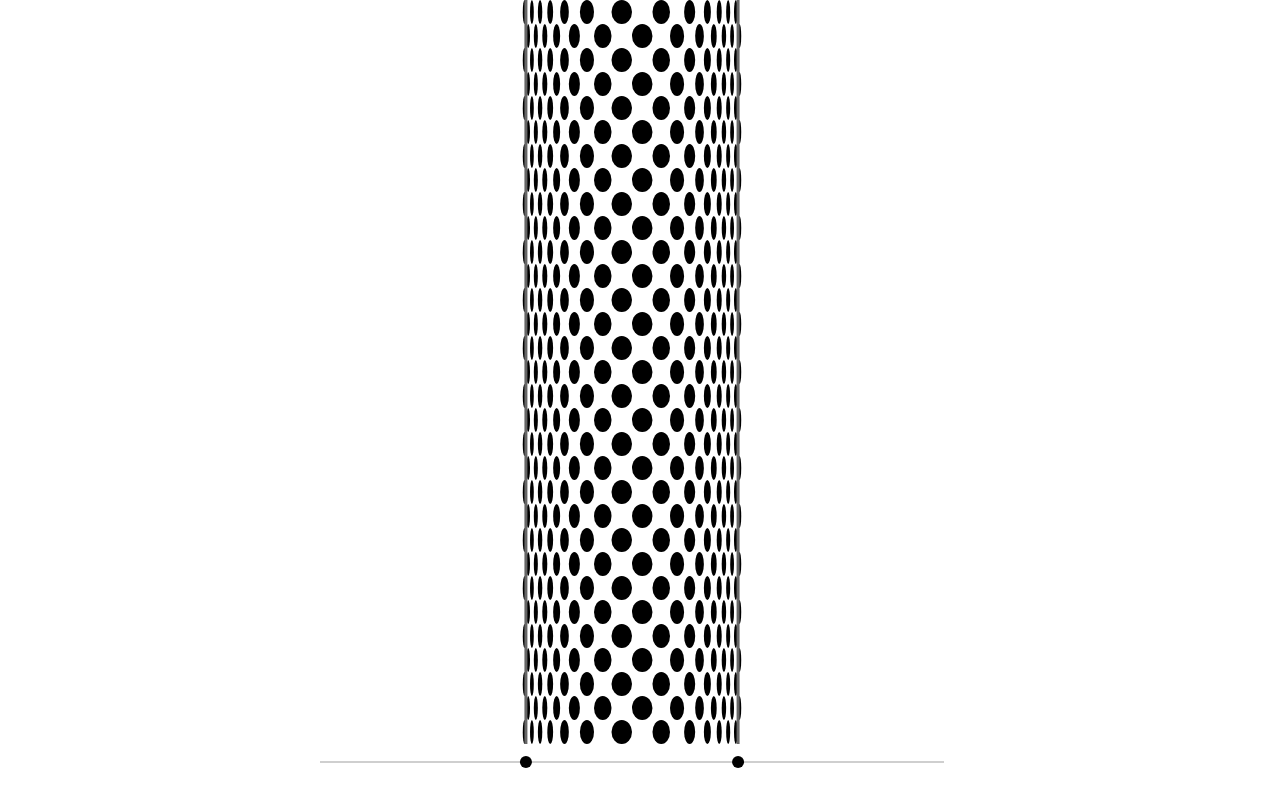
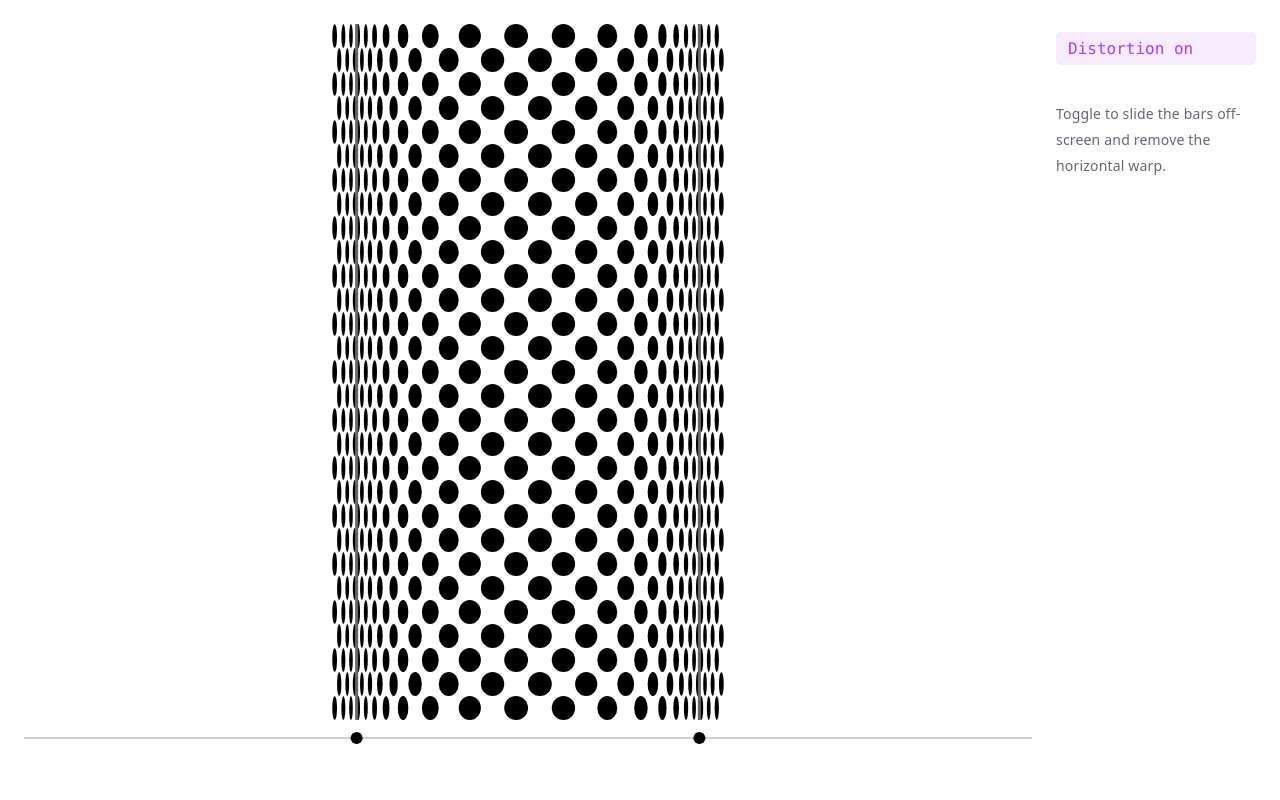
Before and after one commit to superelectrophile/rtp-bridget-riley, a React (Vite) app: page / in a window 1280 px wide. Built offline with nearby package versions, Linux system fonts and the light colour scheme.

Commit message:
toggle on/off distortion

```diff
--- a/src/App.tsx
+++ b/src/App.tsx
@@ -1,16 +1,46 @@
 import { useState } from "react";
-import reactLogo from "./assets/react.svg";
-import viteLogo from "./assets/vite.svg";
-import heroImg from "./assets/hero.png";
 import CheckerboardGrid from "./CheckerboardGrid";
 import "./App.css";
 
 function App() {
-  const [count, setCount] = useState(0);
+  const [distortionOn, setDistortionOn] = useState(true);
 
   return (
-    <div style={{ width: "50%", height: "100svh" }}>
-      <CheckerboardGrid />
+    <div
+      style={{
+        display: "flex",
+        flexDirection: "row",
+        alignItems: "stretch",
+        width: "100%",
+        height: "100svh",
+        gap: 24,
+        padding: 24,
+        boxSizing: "border-box",
+      }}
+    >
+      <div style={{ flex: 1, minWidth: 0, minHeight: 0 }}>
+        <CheckerboardGrid distortionOn={distortionOn} />
+      </div>
+      <aside
+        style={{
+          flexShrink: 0,
+          display: "flex",
+          flexDirection: "column",
+          justifyContent: "flex-start",
+          paddingTop: 8,
+        }}
+      >
+        <button
+          type="button"
+          className="counter"
+          onClick={() => setDistortionOn((v) => !v)}
+        >
+          {distortionOn ? "Distortion on" : "Distortion off"}
+        </button>
+        <p style={{ fontSize: 14, maxWidth: 200, marginTop: 12 }}>
+          Toggle to slide the bars off-screen and remove the horizontal warp.
+        </p>
+      </aside>
     </div>
   );
 }
--- a/src/CheckerboardGrid.tsx
+++ b/src/CheckerboardGrid.tsx
@@ -9,6 +9,7 @@ const BAR_WIDTH = 3;
 const INDICATOR_HEIGHT = 36;
 const DISTORTION_AMPLITUDE = 0.85; // a: max fraction of rx removed at bar center
 const DISTORTION_SPREAD = 80; // b: gaussian falloff width in pixels
+const OFF_FRAC = 4; // bars animate to ±OFF_FRAC × svgWidth when toggled off
 
 function distortionFactor(ux: number, bar1X: number, bar2X: number): number {
   const g1 = DISTORTION_AMPLITUDE * Math.exp(-(((ux - bar1X) / DISTORTION_SPREAD) ** 2));
@@ -54,14 +55,25 @@ function computeLayout(
 
 interface Props {
   cellSize?: number;
+  distortionOn?: boolean;
 }
 
-export default function CheckerboardGrid({ cellSize = 24 }: Props) {
+export default function CheckerboardGrid({ cellSize = 24, distortionOn = true }: Props) {
   const containerRef = useRef<HTMLDivElement>(null);
   const svgRef = useRef<SVGSVGElement>(null);
   const indicatorRef = useRef<SVGSVGElement>(null);
+  // Stored positions (where the bars live when dragged / toggled on)
   const bar1FractionRef = useRef(0.33);
   const bar2FractionRef = useRef(0.67);
+  // Effective positions (animated; what's actually rendered)
+  const bar1EffFracRef = useRef(0.33);
+  const bar2EffFracRef = useRef(0.67);
+  const svgWidthRef = useRef(0);
+  const animFrameRef = useRef<number | null>(null);
+  // Closed over latest draw() state; called by the animation loop
+  const renderRef = useRef<(() => void) | null>(null);
+  const distortionOnRef = useRef(distortionOn);
+  distortionOnRef.current = distortionOn;
 
   useEffect(() => {
     const container = containerRef.current;
@@ -70,8 +82,8 @@ export default function CheckerboardGrid({ cellSize = 24 }: Props) {
 
     function updateIndicator(svgWidth: number) {
       const positions = [
-        bar1FractionRef.current * svgWidth,
-        bar2FractionRef.current * svgWidth,
+        bar1EffFracRef.current * svgWidth,
+        bar2EffFracRef.current * svgWidth,
       ];
 
       indicator.attr("width", svgWidth).attr("height", INDICATOR_HEIGHT);
@@ -96,7 +108,8 @@ export default function CheckerboardGrid({ cellSize = 24 }: Props) {
         .attr("cx", (d: number) => d)
         .attr("cy", INDICATOR_HEIGHT / 2)
         .attr("r", 6)
-        .attr("fill", hsl(0, 0, 0));
+        .attr("fill", hsl(0, 0, 0))
+        .attr("visibility", (d: number) => (d >= 0 && d <= svgWidth ? "visible" : "hidden"));
     }
 
     function draw() {
@@ -107,6 +120,7 @@ export default function CheckerboardGrid({ cellSize = 24 }: Props) {
       const svgHeight = rows * cellSize;
       const radius = cellSize / 2;
 
+      svgWidthRef.current = svgWidth;
       svg.attr("width", svgWidth).attr("height", svgHeight);
 
       svg.selectAll("ellipse").remove();
@@ -117,8 +131,8 @@ export default function CheckerboardGrid({ cellSize = 24 }: Props) {
         }
       }
 
-      const bar1X = bar1FractionRef.current * svgWidth;
-      const bar2X = bar2FractionRef.current * svgWidth;
+      const bar1X = bar1EffFracRef.current * svgWidth;
+      const bar2X = bar2EffFracRef.current * svgWidth;
       const { centers, widths } = computeLayout(cols, cellSize, bar1X, bar2X);
 
       svg
@@ -163,8 +177,9 @@ export default function CheckerboardGrid({ cellSize = 24 }: Props) {
         d3.drag<SVGRectElement, unknown>().on("drag", (event: d3.D3DragEvent<SVGRectElement, unknown, unknown>) => {
           const newX = Math.max(0, Math.min(svgWidth, event.x));
           bar1FractionRef.current = newX / svgWidth;
+          bar1EffFracRef.current = newX / svgWidth;
           bar1.attr("x", newX - BAR_WIDTH / 2);
-          updateEllipses(newX, bar2FractionRef.current * svgWidth);
+          updateEllipses(newX, bar2EffFracRef.current * svgWidth);
           updateIndicator(svgWidth);
         })
       );
@@ -192,11 +207,26 @@ export default function CheckerboardGrid({ cellSize = 24 }: Props) {
         d3.drag<SVGRectElement, unknown>().on("drag", (event: d3.D3DragEvent<SVGRectElement, unknown, unknown>) => {
           const newX = Math.max(0, Math.min(svgWidth, event.x));
           bar2FractionRef.current = newX / svgWidth;
+          bar2EffFracRef.current = newX / svgWidth;
           bar2.attr("x", newX - BAR_WIDTH / 2);
-          updateEllipses(bar1FractionRef.current * svgWidth, newX);
+          updateEllipses(bar1EffFracRef.current * svgWidth, newX);
           updateIndicator(svgWidth);
         })
       );
+
+      renderRef.current = () => {
+        const w = svgWidthRef.current;
+        const p1 = bar1EffFracRef.current * w;
+        const p2 = bar2EffFracRef.current * w;
+        updateEllipses(p1, p2);
+        bar1.attr("x", p1 - BAR_WIDTH / 2);
+        bar2.attr("x", p2 - BAR_WIDTH / 2);
+        updateIndicator(w);
+      };
+
+      const pointerEvents = distortionOnRef.current ? "auto" : "none";
+      bar1.style("pointer-events", pointerEvents);
+      bar2.style("pointer-events", pointerEvents);
 
       updateIndicator(svgWidth);
     }
@@ -207,6 +237,57 @@ export default function CheckerboardGrid({ cellSize = 24 }: Props) {
     if (container) observer.observe(container);
     return () => observer.disconnect();
   }, [cellSize]);
+
+  useEffect(() => {
+    const duration = 600;
+    const startTime = performance.now();
+    const startFrac1 = bar1EffFracRef.current;
+    const startFrac2 = bar2EffFracRef.current;
+    const targetFrac1 = distortionOn ? bar1FractionRef.current : -OFF_FRAC;
+    const targetFrac2 = distortionOn ? bar2FractionRef.current : 1 + OFF_FRAC;
+
+    if (animFrameRef.current !== null) {
+      cancelAnimationFrame(animFrameRef.current);
+      animFrameRef.current = null;
+    }
+
+    const svgEl = svgRef.current;
+    if (svgEl) {
+      const pe = distortionOn ? "auto" : "none";
+      d3.select(svgEl)
+        .selectAll<SVGRectElement, unknown>(".bar-group-1 rect, .bar-group-2 rect")
+        .style("pointer-events", pe);
+    }
+
+    // Skip animation when start equals target (e.g. initial mount)
+    if (startFrac1 === targetFrac1 && startFrac2 === targetFrac2) return;
+
+    function smoothstep(t: number): number {
+      return t * t * (3 - 2 * t);
+    }
+
+    function tick() {
+      const elapsed = performance.now() - startTime;
+      const t = Math.min(elapsed / duration, 1);
+      const s = smoothstep(t);
+      bar1EffFracRef.current = startFrac1 + (targetFrac1 - startFrac1) * s;
+      bar2EffFracRef.current = startFrac2 + (targetFrac2 - startFrac2) * s;
+      renderRef.current?.();
+      if (t < 1) {
+        animFrameRef.current = requestAnimationFrame(tick);
+      } else {
+        animFrameRef.current = null;
+      }
+    }
+
+    animFrameRef.current = requestAnimationFrame(tick);
+    return () => {
+      if (animFrameRef.current !== null) {
+        cancelAnimationFrame(animFrameRef.current);
+        animFrameRef.current = null;
+      }
+    };
+  }, [distortionOn]);
 
   return (
     <div
```
